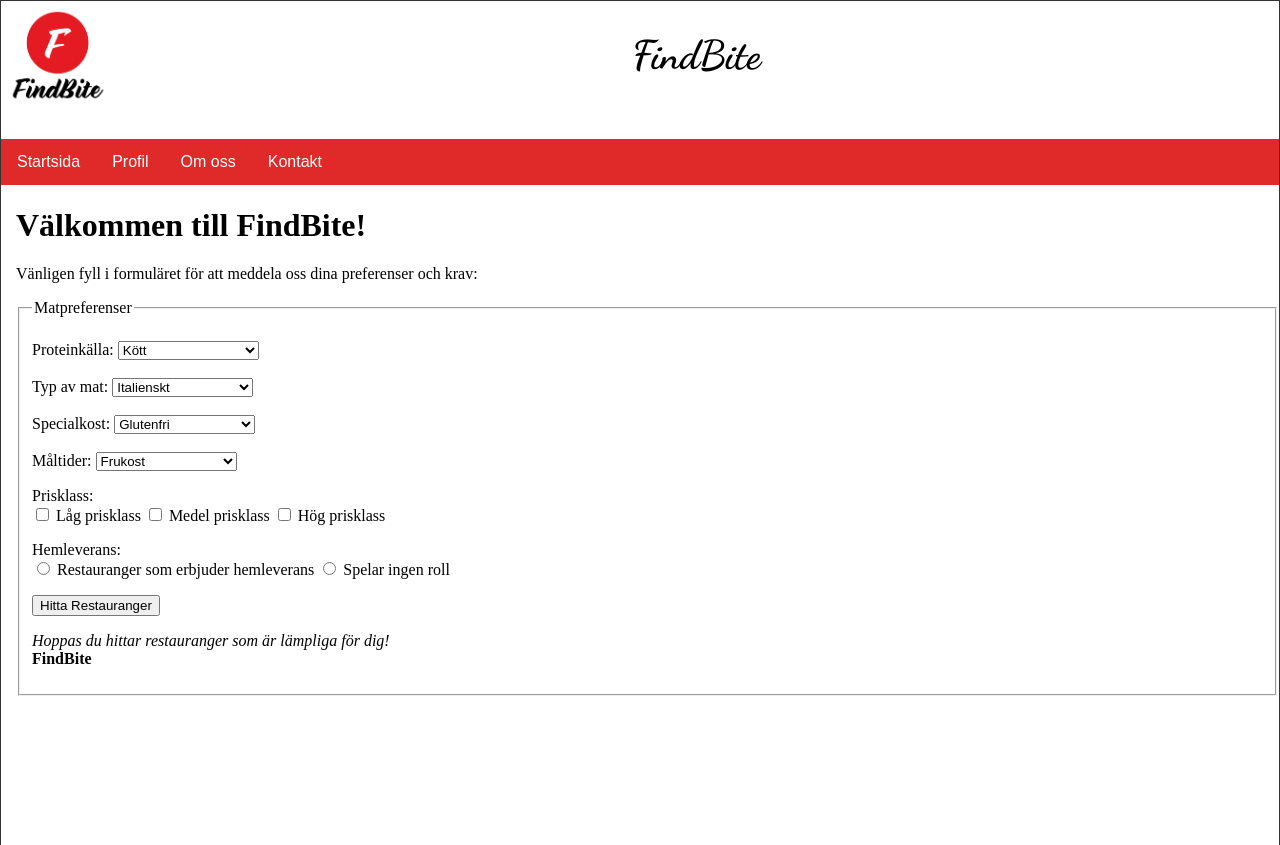
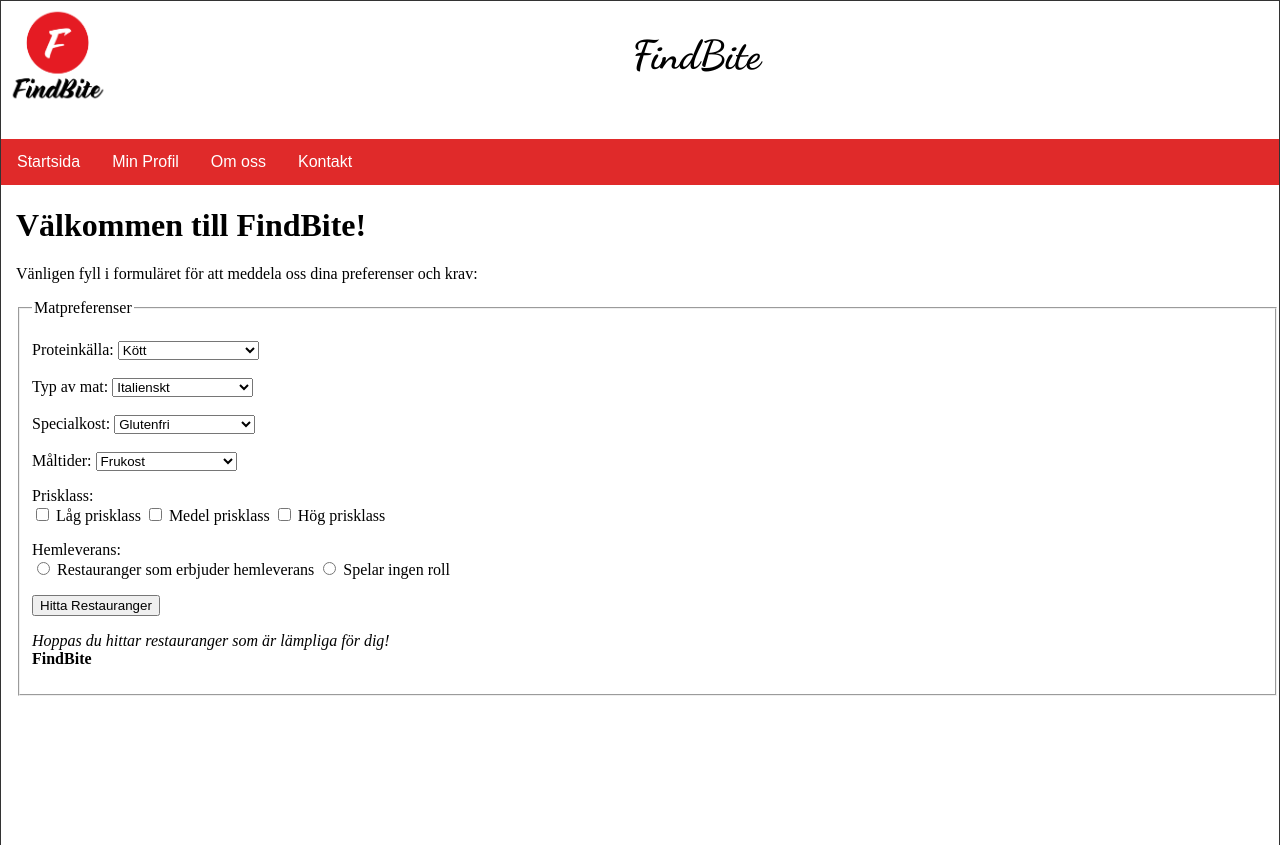
Before and after one commit to linke-droid/Findbite, a Flask app: page / in a window 1280 px wide. Shown: the top 845 px of the page. Run offline with Flask 2, Linux system fonts and the light colour scheme.

Commit message:
Update index.html
Co-Authored-By: simoneskilsson <81237644+simoneskilsson@users.noreply.github.com>

```diff
--- a/templates/index.html
+++ b/templates/index.html
@@ -8,7 +8,7 @@
 <nav>
     <a href="/">Startsida</a>
     <div class="dropdown">
-        <button class="dropbtn">Profil</button>
+        <button class="dropbtn">Min Profil</button>
         <div class="dropdown-content">
         <a href="login">Logga in</a>
         <a href="register">Registrera dig</a>
```
